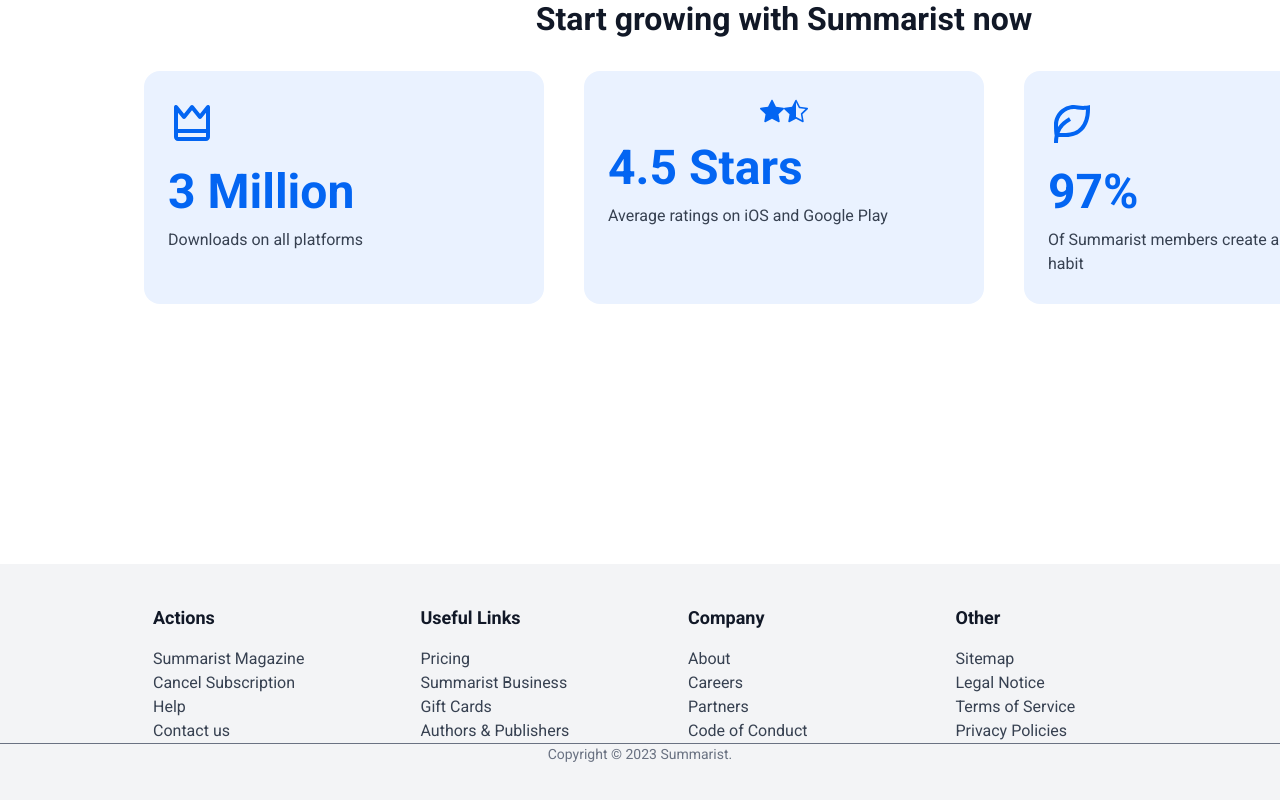
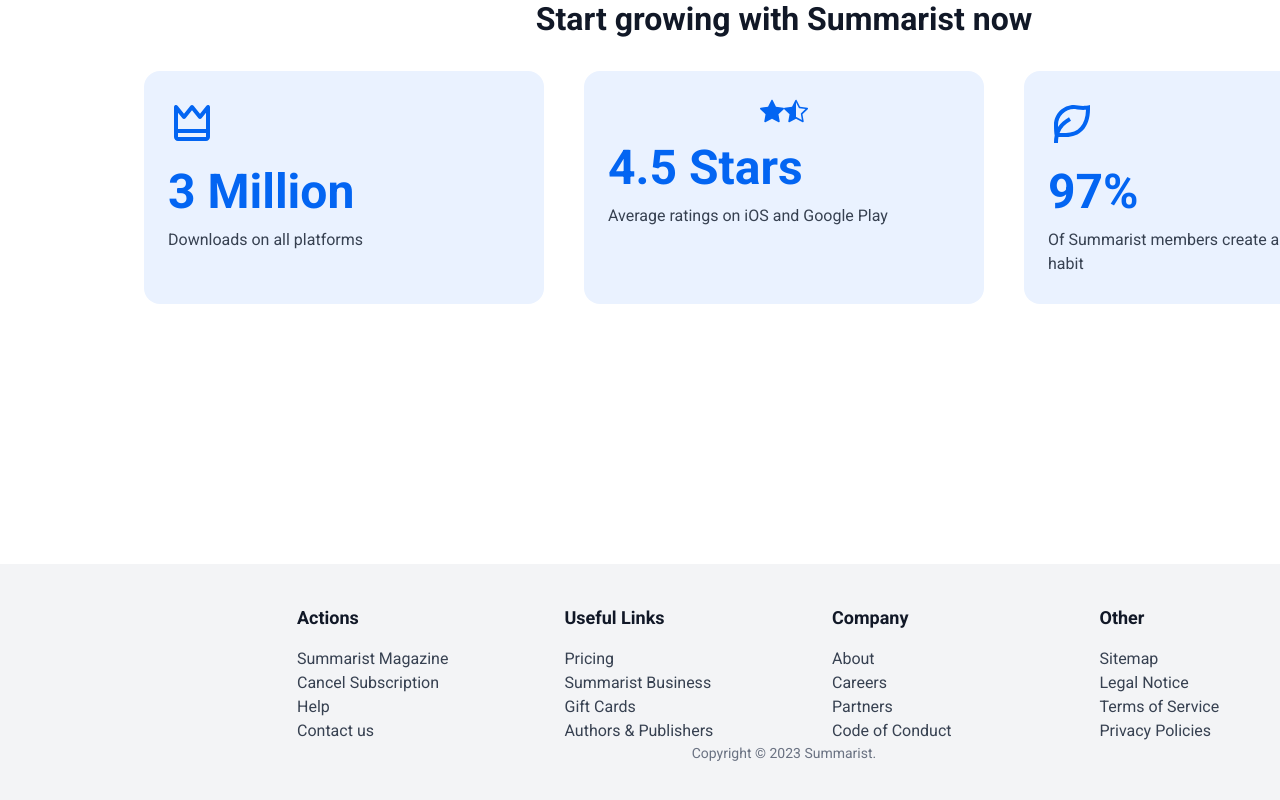
Before and after one commit to DerrickSimilien/Summarist-Virtual-Internship, a Next.js app: page / in a window 1280 px wide. Shown: the part 2840-3640 px from the top of the page. Built offline with nearby package versions, Linux system fonts and the light colour scheme.

Commit message:
centered the footer title and footer title links in the footer section in src/app/page.tsx

```diff
--- a/src/app/page.tsx
+++ b/src/app/page.tsx
@@ -428,7 +428,7 @@ export default function Home() {
 
       {/* FOOTER */}
       <section id="footer" className="bg-gray-100 dark:bg-gray-900 py-12 mt-auto">
-        <div className="container max-w-7xl mx-auto px-6">
+        <div className="container max-w-7xl mx-auto px-6 xl:translate-x-36">
           {/* 768px behavior: stack columns, titles on top of links */}
           <div className="row grid grid-cols-1 sm:grid-cols-4 gap-12 text-gray-700 dark:text-gray-300">
             {[
@@ -454,7 +454,10 @@ export default function Home() {
                 <div className="footer__links--stack">
                   {links.map((l, j) => (
                     <div key={j} className="footer__link--wrapper mb-3">
-                    <a href="#" className="footer__link text-gray-600 dark:text-gray-300 hover:text-gray-900 dark:hover:text-white transition">
+                      <a
+                        href="#"
+                        className="footer__link text-gray-600 dark:text-gray-300 hover:text-gray-900 dark:hover:text-white transition"
+                      >
                         {l}
                       </a>
                     </div>
@@ -464,8 +467,7 @@ export default function Home() {
             ))}
           </div>
 
-
-<div className="footer__copyright--wrapper mt-12 border-t pt-6 text-center text-gray-500 dark:text-gray-400 text-sm">
+          <div className="footer__copyright--wrapper mt-12 pt-6 text-center text-gray-500 dark:text-gray-400 text-sm">
             Copyright &copy; 2023 Summarist.
           </div>
         </div>
@@ -503,11 +505,10 @@ export default function Home() {
           border-radius: 16px;
           padding: 28px 24px;
           width: 100%;
-          }
+        }
 
-:global(html.dark) .numbers__wrapper .numbers__card {
-
-background: var(--numbers-card-bg);
+        :global(html.dark) .numbers__wrapper .numbers__card {
+          background: var(--numbers-card-bg);
         }
         @media (max-width: 1024px) {
           .numbers__wrapper {
```
